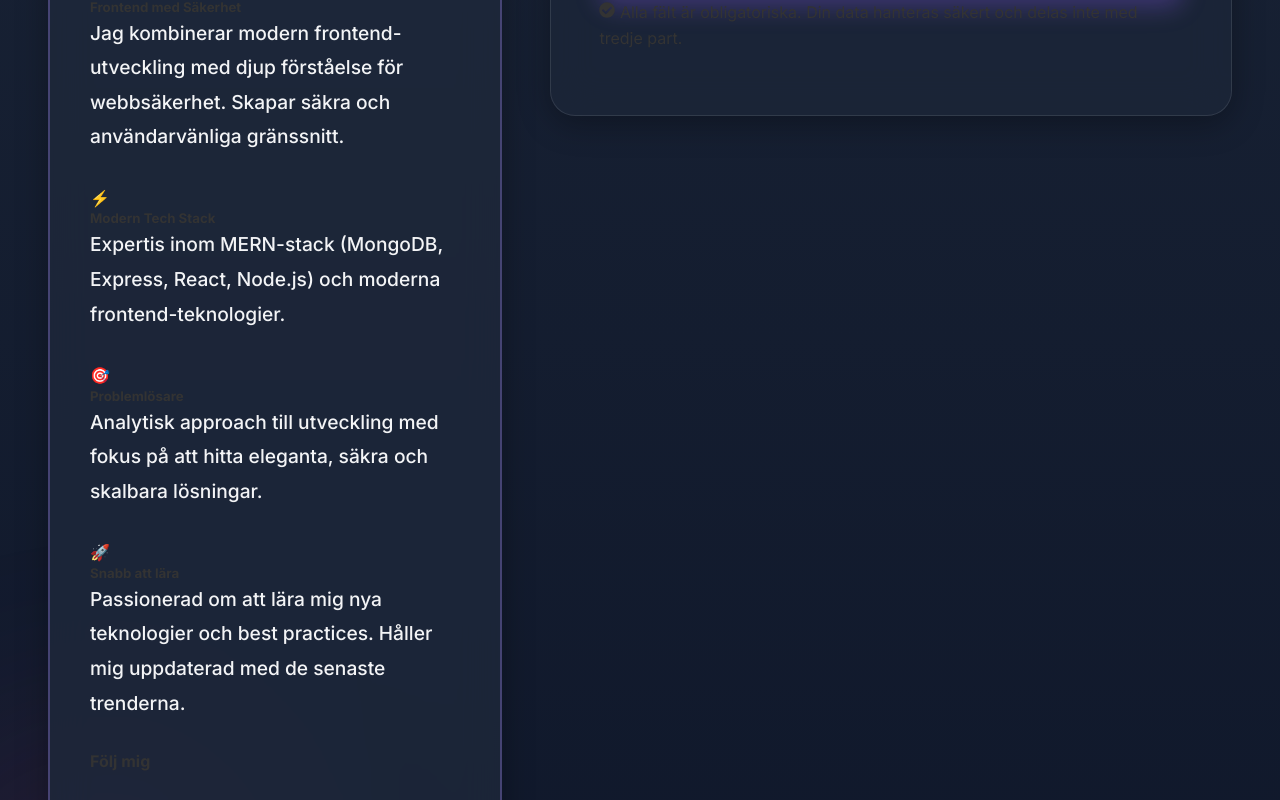
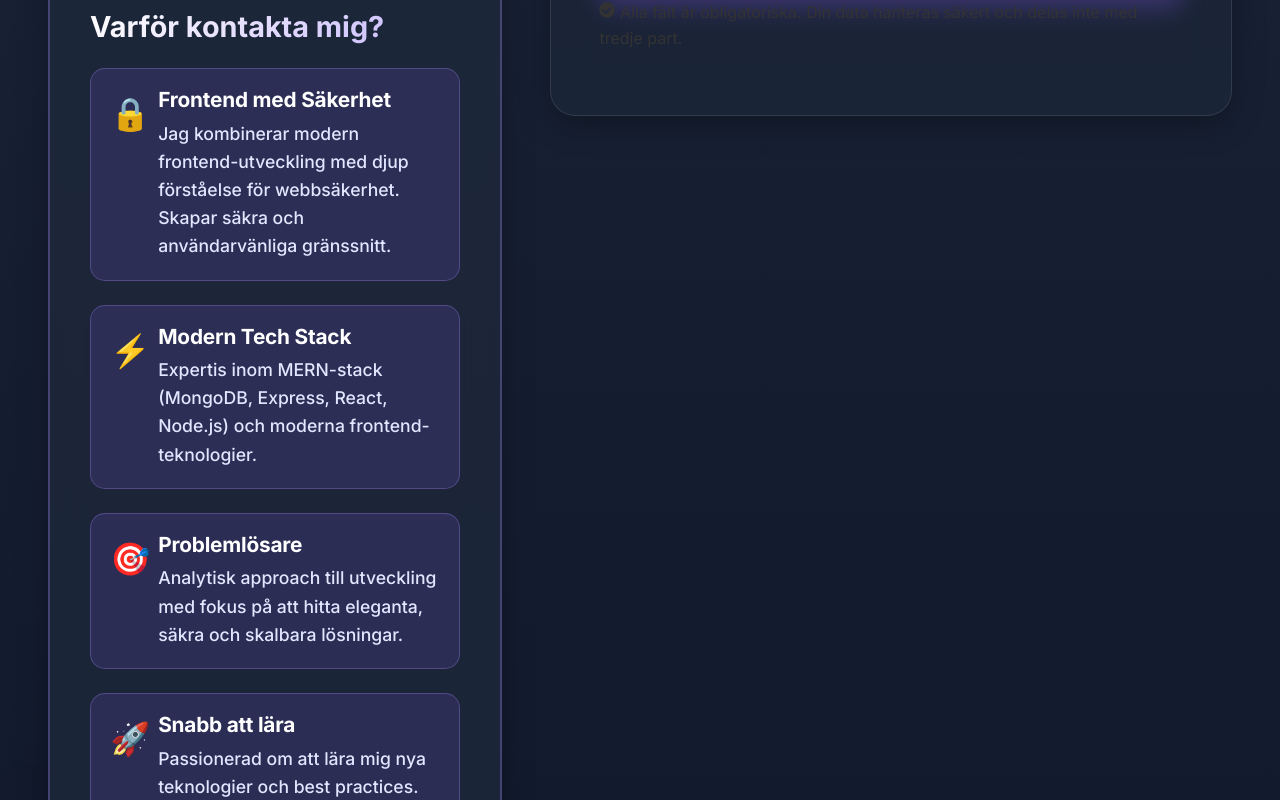
Before and after one commit to ilyafredriksson/Portfolio-React-JS, a React (Vite) app: page / in a window 1280 px wide. Shown: the part 9360-10160 px from the top of the page. Built offline with nearby package versions, Linux system fonts and the light colour scheme.

Commit message:
Varför kontakta mig uppdate

```diff
--- a/src/components/sections/ContactSection.css
+++ b/src/components/sections/ContactSection.css
@@ -174,6 +174,79 @@
   word-break: break-word;
   color: #ffffff;
   font-weight: 500;
+}
+
+.why-contact {
+  margin-top: 2.5rem;
+  padding-top: 2rem;
+  border-top: 2px solid rgba(167, 139, 250, 0.3);
+}
+
+.why-contact h4 {
+  font-size: 1.8rem;
+  color: #ffffff;
+  margin-bottom: 1.5rem;
+  font-weight: 700;
+  background: linear-gradient(135deg, #ffffff 0%, #c4b5fd 100%);
+  -webkit-background-clip: text;
+  -webkit-text-fill-color: transparent;
+  background-clip: text;
+}
+
+.why-item {
+  display: flex;
+  align-items: flex-start;
+  gap: 1rem;
+  margin-bottom: 1.5rem;
+  padding: 1.2rem;
+  background: rgba(139, 92, 246, 0.15);
+  border-radius: 15px;
+  border: 1px solid rgba(167, 139, 250, 0.3);
+  transition: all 0.3s ease;
+}
+
+.why-item:hover {
+  background: rgba(139, 92, 246, 0.25);
+  transform: translateX(8px);
+  border-color: rgba(167, 139, 250, 0.5);
+}
+
+.why-emoji {
+  font-size: 2rem;
+  min-width: 2rem;
+}
+
+.why-item h5 {
+  font-size: 1.3rem;
+  color: #ffffff;
+  margin-bottom: 0.4rem;
+  font-weight: 700;
+  letter-spacing: -0.01em;
+}
+
+.why-item p {
+  font-size: 1.1rem;
+  color: #e0e7ff;
+  line-height: 1.6;
+  margin: 0;
+  font-weight: 500;
+}
+
+.contact-social {
+  margin-top: 2.5rem;
+  padding-top: 2rem;
+  border-top: 2px solid rgba(167, 139, 250, 0.3);
+}
+
+.contact-social h4 {
+  font-size: 1.8rem;
+  color: #ffffff;
+  margin-bottom: 1.5rem;
+  font-weight: 700;
+  background: linear-gradient(135deg, #ffffff 0%, #c4b5fd 100%);
+  -webkit-background-clip: text;
+  -webkit-text-fill-color: transparent;
+  background-clip: text;
 }
 
 .social-links {
```
